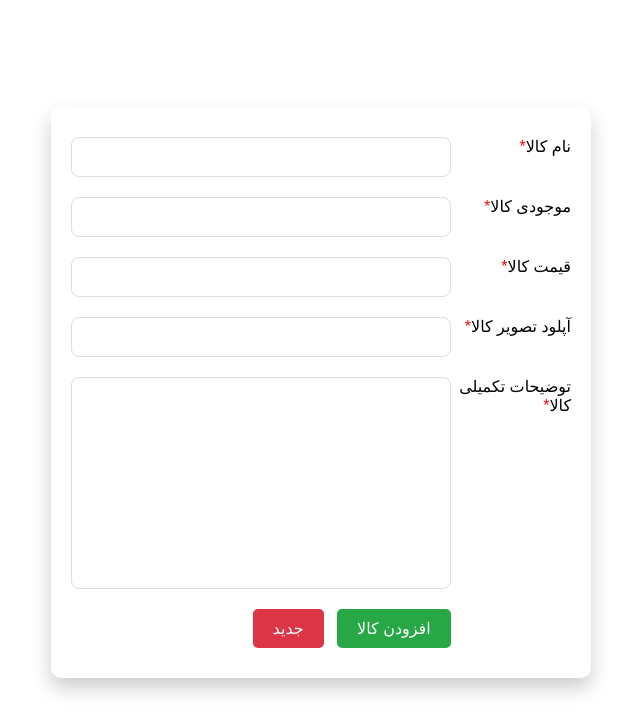
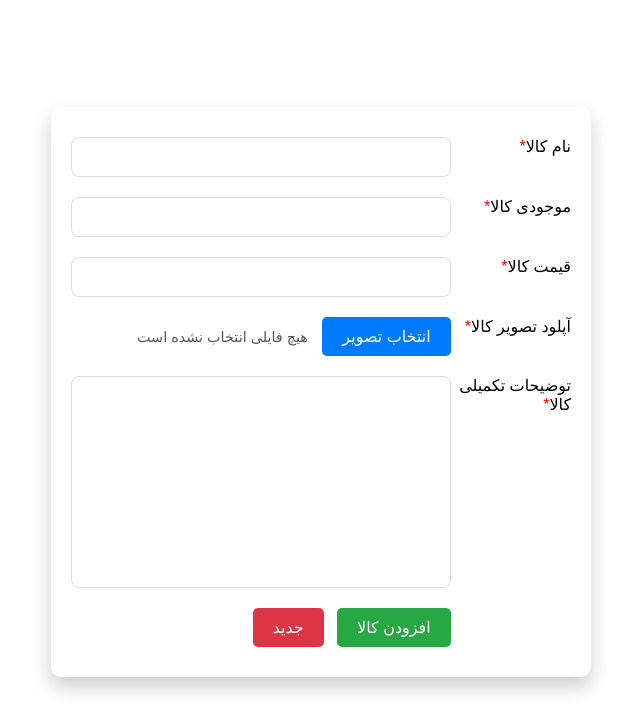
Before and after one commit to tandisSh/eliinor, a PHP site: page /pages/upload.php in a window 1280 px wide. Shown: the top 718 px of the page, without its empty margins (319-959 px from the left). Run offline with PHP 8.4, Linux system fonts and the light colour scheme.

Commit message:
edit upload file and css

```diff
--- a/pages/upload.php
+++ b/pages/upload.php
@@ -24,10 +24,19 @@
                 <td>قیمت کالا<span style="color:red;">*</span></td>
                 <td><input type="text" style="text-align: left;" id="pro-price" name="pro-price"/></td>
             </tr>
+
+
             <tr>
-                <td>آپلود تصویر کالا<span style="color:red;">*</span></td>
-                <td><input type="text" style="text-align: left;" id="pro-image" name="pro-image" size="30"/></td>
-            </tr>
+            <td>آپلود تصویر کالا<span style="color:red;">*</span></td>
+            <td>
+                <!-- دکمه آپلود -->
+                <button type="button" id="upload-button">انتخاب تصویر</button>
+                <!-- ورودی فایل مخفی -->
+                <input type="file" id="image-upload" name="image" hidden />
+                <!-- نام فایل انتخاب شده -->
+                <span id="file-name">هیچ فایلی انتخاب نشده است</span>
+            </td>
+        </tr>
             <tr>
                 <td>توضیحات تکمیلی کالا<span style="color:red;">*</span></td>
                 <td><textarea name="pro-detail" id="pro-detail" cols="45" rows="10" wrap="virtual"></textarea></td>
@@ -39,5 +48,8 @@
 
         </table>
     </form>
+
+
+
 </body>
 </html>
--- a/public/css/upload.css
+++ b/public/css/upload.css
@@ -80,3 +80,25 @@ h1 {
     margin-bottom: 20px;
     color: #333;
 }
+
+
+#upload-button {
+    padding: 10px 20px;
+    background-color: #007bff;
+    color: white;
+    border: none;
+    border-radius: 5px;
+    cursor: pointer;
+    font-size: 1rem;
+    transition: background-color 0.3s ease;
+}
+
+#upload-button:hover {
+    background-color: #0056b3;
+}
+
+#file-name {
+    margin-right: 10px;
+    font-size: 0.9rem;
+    color: #555;
+}
```
